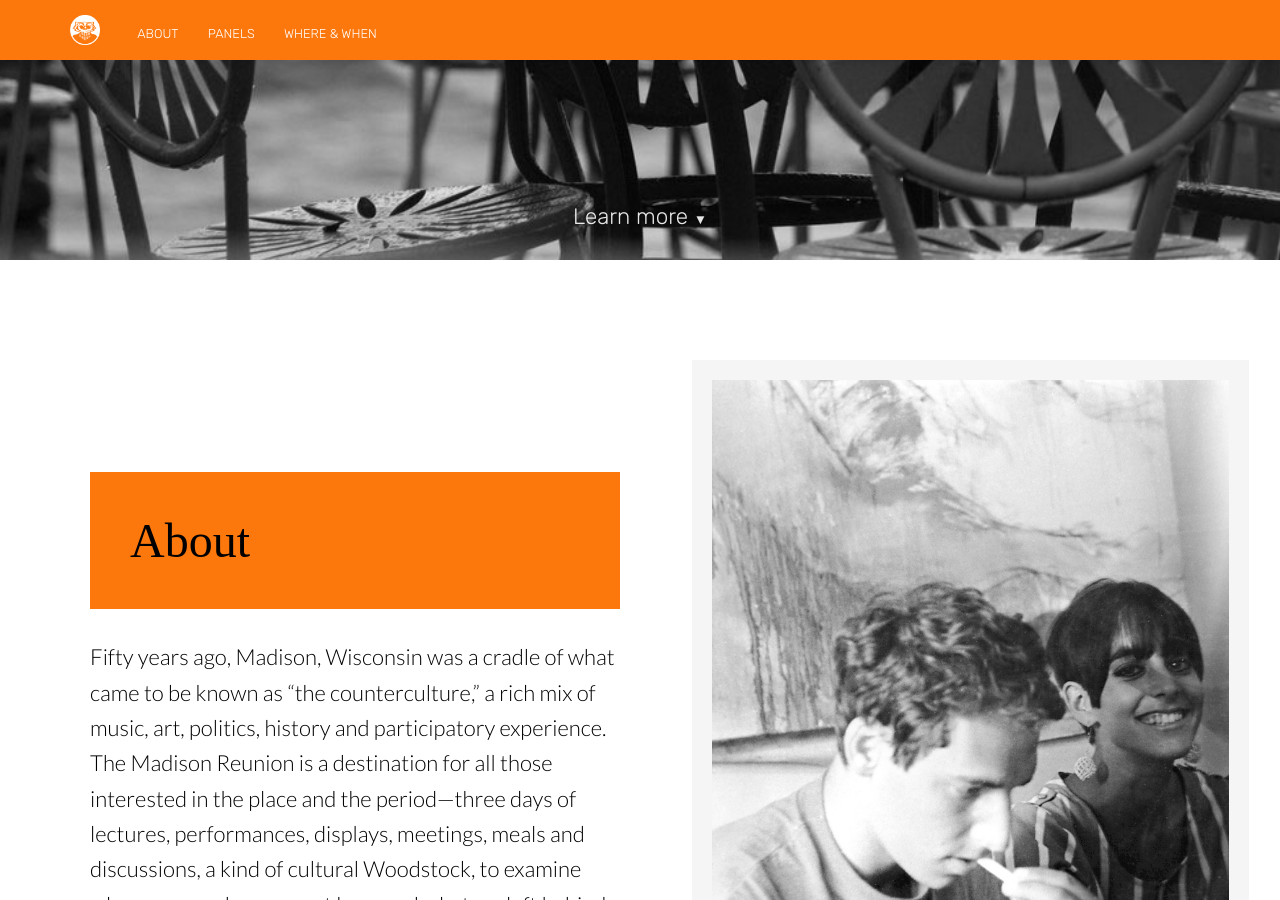
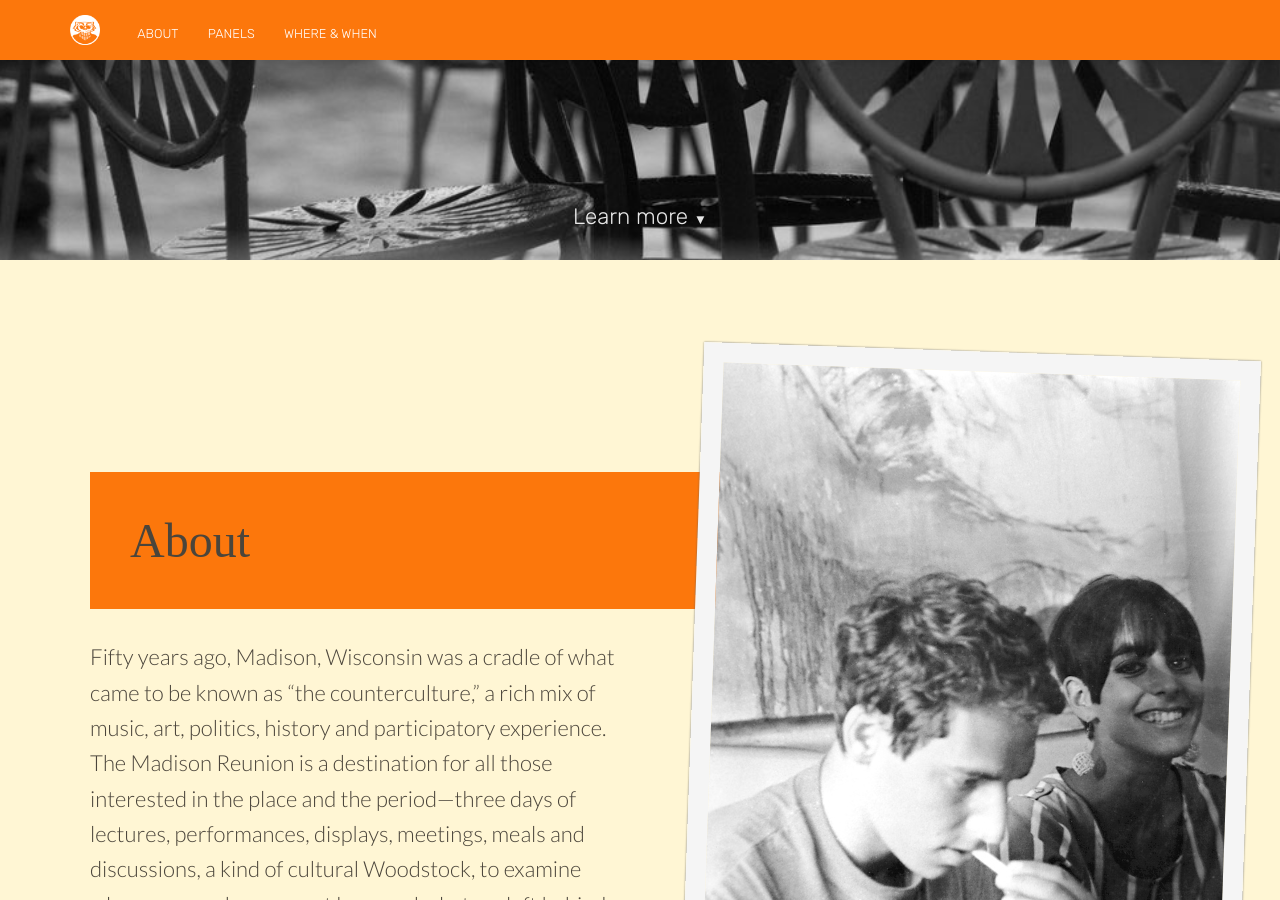
Before and after one commit to fourthirty-two/the-madison-reunion, a Jekyll site: the page built from index.html, in a window 1280 px wide and 900 px high, scrolled down 640 px. Built offline with Jekyll 4.4.1, drawn with Linux system fonts in a browser that asks for light colours; nearby versions of some CDN libraries; some web fonts are replaced.

Commit message:
:notes: color and landing page design

```diff
--- a/_layouts/default.html
+++ b/_layouts/default.html
@@ -9,6 +9,8 @@
 		<link rel="stylesheet" href="//fonts.googleapis.com/css?family=Lato:300|Rubik:300">
     <link href="https://fonts.googleapis.com/css?family=Trocchi" rel="stylesheet">
     <link href="https://fonts.googleapis.com/css?family=Shrikhand" rel="stylesheet">
+    <link href="https://fonts.googleapis.com/css?family=Fjalla+One" rel="stylesheet">
+    <link href="https://fonts.googleapis.com/css?family=Droid+Sans" rel="stylesheet">
 		<link rel="stylesheet" href="{{ site.baseurl }}/css/screen.css">
 		<link rel="apple-touch-icon" href="{{ site.baseurl }}/apple-touch-icon.png">
 		<link rel="icon" type="image/png" href="{{ site.baseurl }}/touch-icon.png" sizes="192x192">
--- a/_sass/design.scss
+++ b/_sass/design.scss
@@ -37,5 +37,6 @@
 .js-fade-element-show-left {
   opacity: 1;
   transition: all 0.7s ease-in-out;
-  transform: translate(2em,0em);
+  transform-origin: right center;
+  transform: rotate(2deg) translate(2em,0em);
 }
--- a/_sass/elements.scss
+++ b/_sass/elements.scss
@@ -60,4 +60,5 @@ p, address, ul {
 	font-weight: 300;
 	line-height: 1.6em;
 	font-family: 'Lato', sans-serif;
+  color: $brown;
 }
--- a/_sass/landing-page.scss
+++ b/_sass/landing-page.scss
@@ -104,19 +104,23 @@
 }
 
 .text h2 {
+  position: relative;
+  width: 110%;
   padding: 40px;
   font-family: $headline;
+  color: $brown;
   background: $orange;
 }
 #plan {
   background: $orange;
 
   h2 {
-    color: #fff;
+    color: $brown;
+    background: transparent;
   }
 }
 
 ul.panels-list li {
   padding-bottom: 7px;
-  color: #f5f5f5;
+  color: $yellow;
 }
--- a/_sass/layout.scss
+++ b/_sass/layout.scss
@@ -100,10 +100,12 @@ header {
 .info img {
 		max-height: 650px;
     border: 20px solid #f5f5f5;
+    box-shadow: 0px 0px 2px #666;
 }
 
 .info {
 	padding: 100px 0 100px 0;
+  background: $yellow;
 
 	&:first-child {
 		padding-top: 100px;
--- a/_sass/variables.scss
+++ b/_sass/variables.scss
@@ -5,6 +5,9 @@ $black: #1e1915;
 $red: #761b0c;
 $orange: #fc770c;
 $brown: #4b453b;
+$yellow: #fff6d4;
+
+$newcolor: #fda700;
 
 // Fonts
 $headline: 'Shrikhand', cursive;
```
